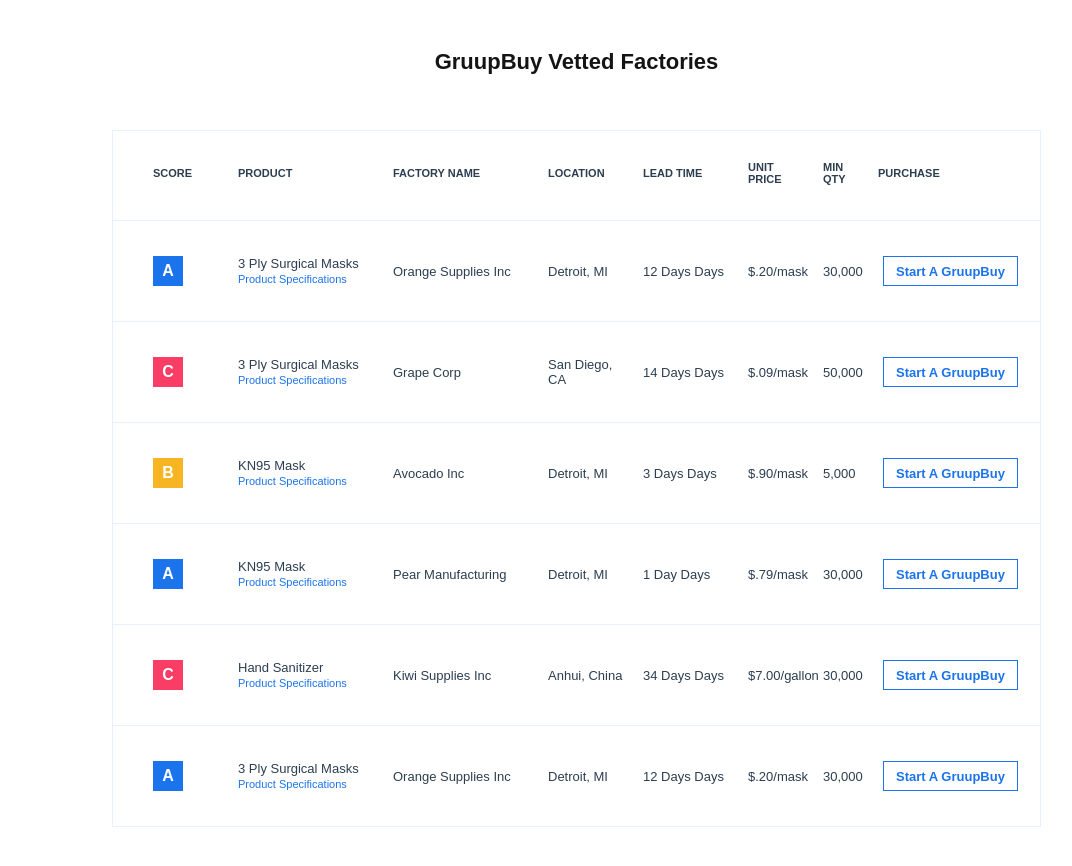
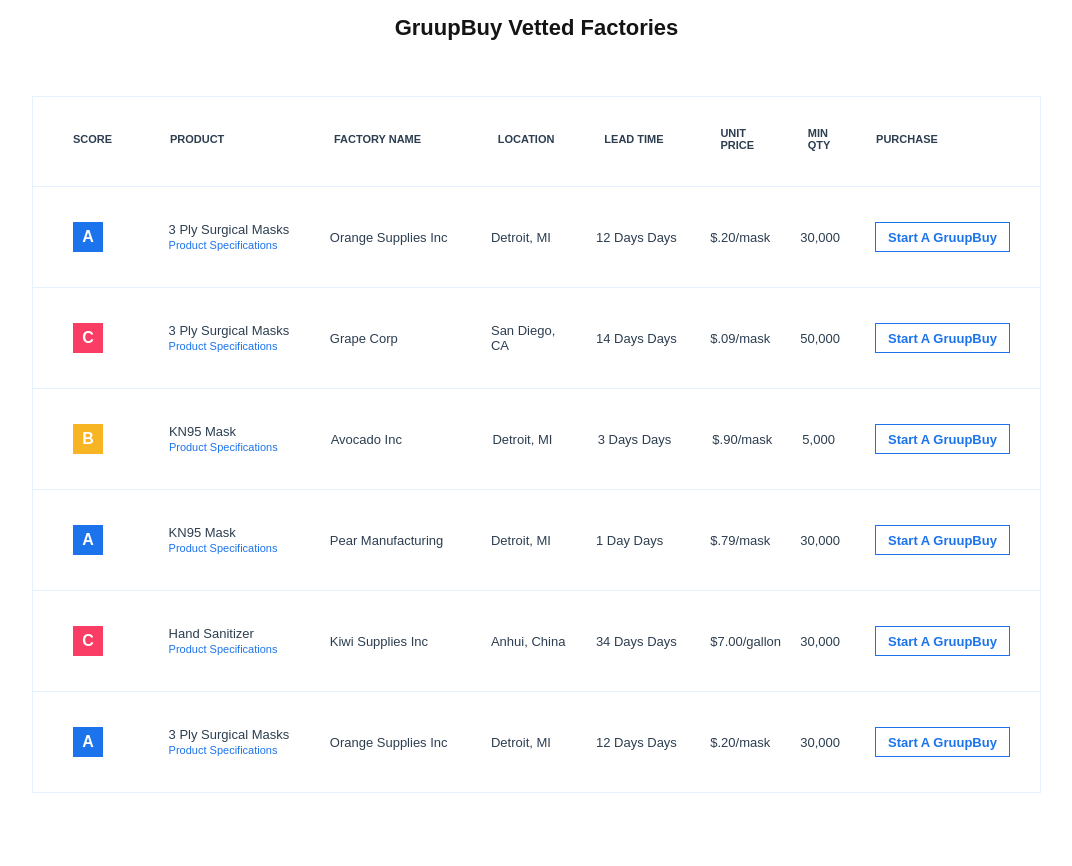
Before and after one commit to gruupbuy/gruupbuy, a Vue app: page / in a window 1280 px wide. Shown: the part 1280-2146 px from the top of the page, without its empty margins (111-1183 px from the left). After the commit the page ends 2123 px from the top, so only its background shows below. Built offline with nearby package versions, Linux system fonts and the light colour scheme.

Commit message:
Fix table margins

```diff
--- a/src/App.vue
+++ b/src/App.vue
@@ -14,8 +14,6 @@
 }
 
 #nav {
-  padding: 30px;
-
   a {
     font-weight: bold;
     color: #2c3e50;
--- a/src/styles/home.scss
+++ b/src/styles/home.scss
@@ -7,7 +7,7 @@
 $trow-hover: #F5F9FE;
 
 .home {
-    padding: 0 0 0 95px;
+    padding: 0 0 0 15px;
     font-family: Arial, Helvetica, sans-serif;
 
     .headerbar {
@@ -190,6 +190,7 @@
         }
     }
 
+    $t-margin: 30px;
     .table-container {
         margin-bottom: 50px;
         border: 1px solid $border-color;
@@ -204,7 +205,7 @@
                 font-size: 11px;
                 font-weight: bold;
                 text-align: left;
-                margin-right: 15px;
+                margin-right: $t-margin;
             }
         }
 
@@ -216,7 +217,7 @@
             .td {
                 font-size: 13px;
                 text-align: left;
-                margin-right: 15px;
+                margin-right: $t-margin;
             }
         }
 
```
